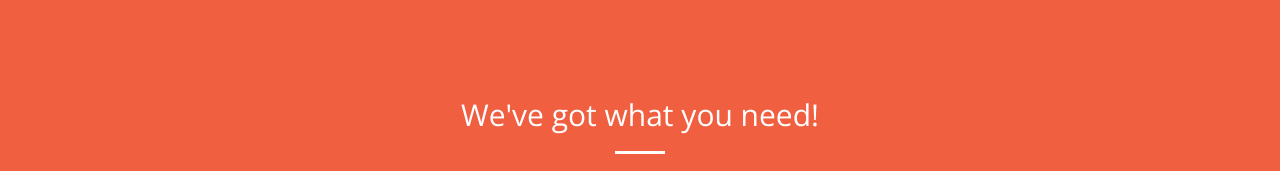
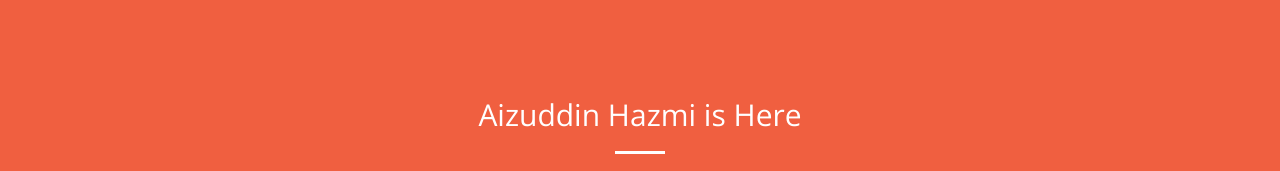
Before and after one commit to SCMGroup7Project/projectSCMGroup7.github.io, a website: page index.html in a window 1280 px wide. Shown: the part 846-1017 px from the top of the page. Drawn offline with nearby package versions, Linux system fonts and the light colour scheme.

Commit message:
Update index.html

```diff
--- a/index.html
+++ b/index.html
@@ -79,7 +79,7 @@
         <div class="container">
             <div class="row">
                 <div class="col-lg-8 col-lg-offset-2 text-center">
-                    <h2 class="section-heading">We've got what you need!</h2>
+                    <h2 class="section-heading">Aizuddin Hazmi is Here</h2>
                     <hr class="light">
                     <p class="text-faded">Stime! All of the templates and themes on Start Bootstrap are open source, free to download, and easy to use. No strings attached!</p>
                     <a href="#services" class="page-scroll btn btn-default btn-xl sr-button">Get Started!</a>
```
